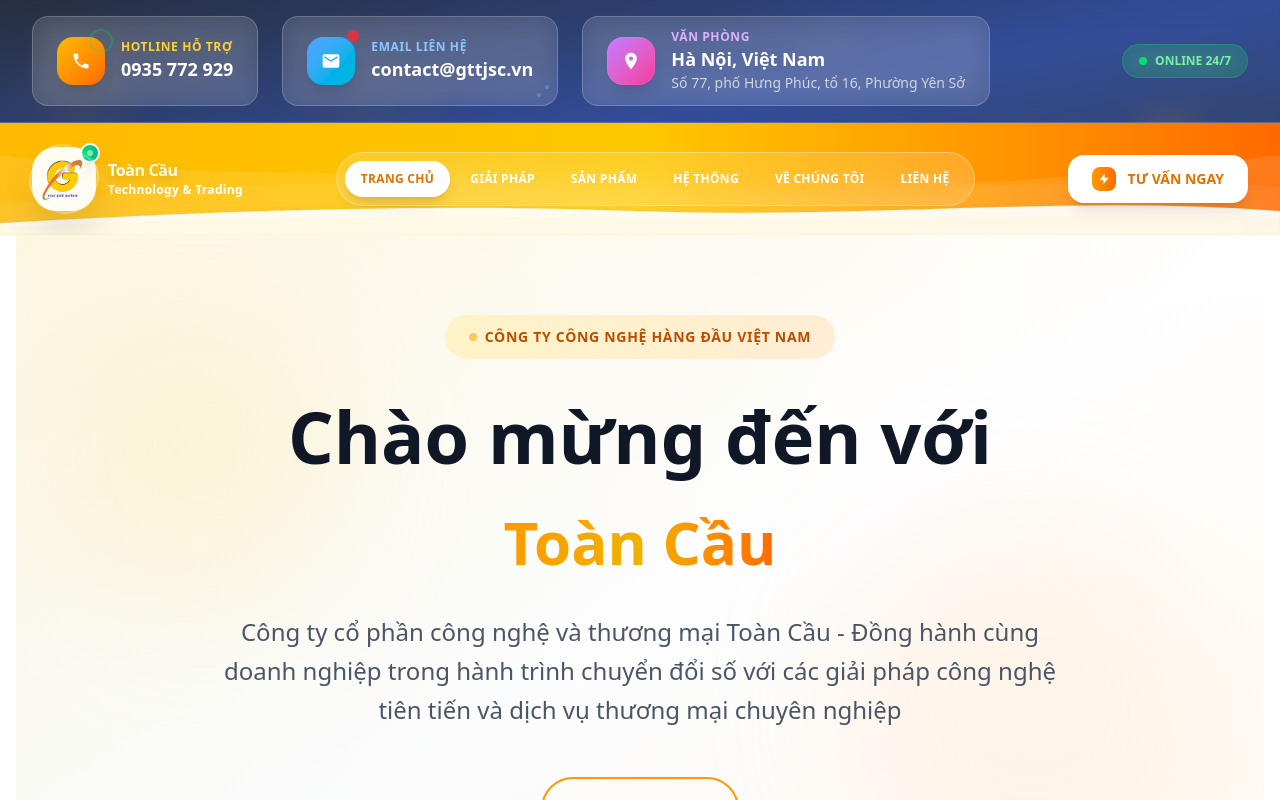
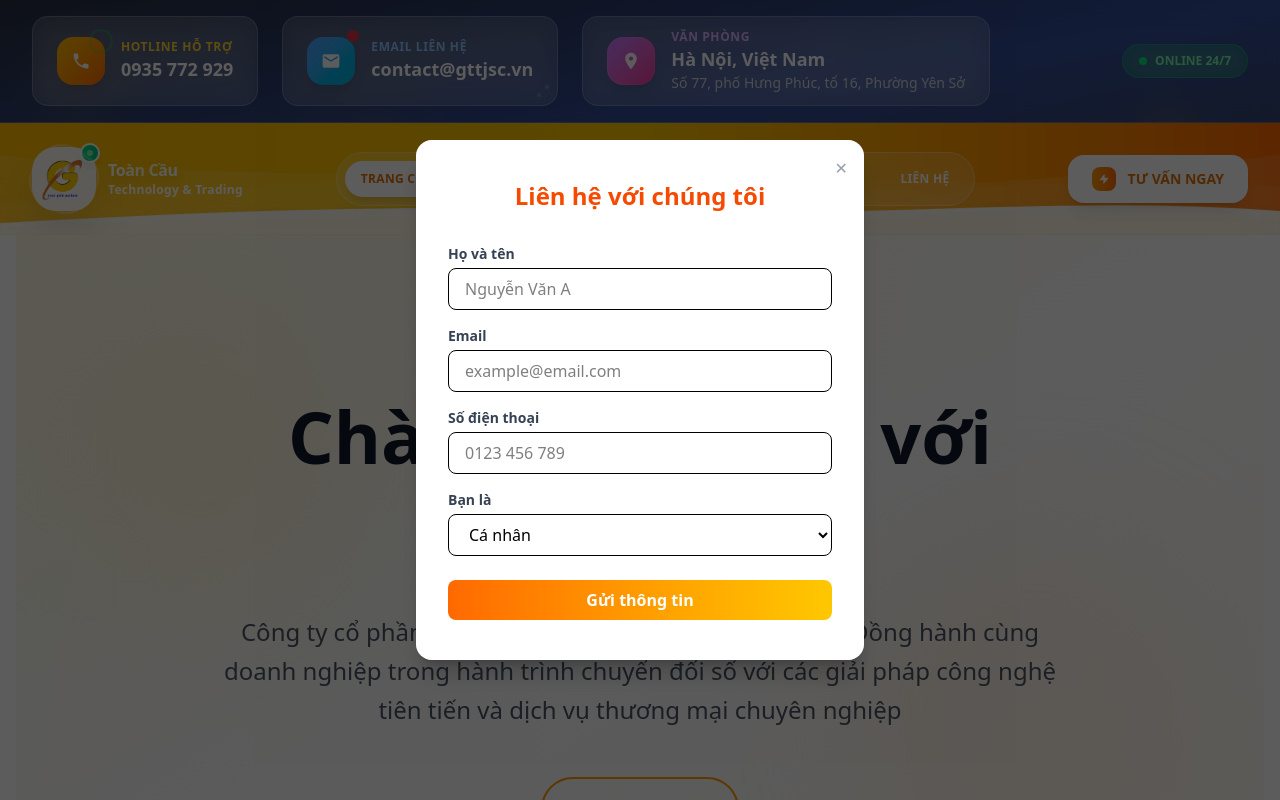
Before and after one commit to Phuc-Grut/TCG-client, a React (Vite) app: page / in a window 1280 px wide. Shown: the top 800 px of the page. Built offline with nearby package versions, Linux system fonts and the light colour scheme.

Commit message:
up gửi mail

```diff
--- a/package.json
+++ b/package.json
@@ -10,6 +10,7 @@
     "preview": "vite preview"
   },
   "dependencies": {
+    "@emailjs/browser": "^4.4.1",
     "@headlessui/react": "^2.2.4",
     "@heroicons/react": "^2.2.0",
     "@tailwindcss/vite": "^4.1.11",
--- a/src/components/ContactModal.tsx
+++ b/src/components/ContactModal.tsx
@@ -1,19 +1,73 @@
-import { useState } from "react";
+import React, { useRef, useState } from "react";
+import emailjs from "@emailjs/browser";
 
-type Props = {
-  isOpen: boolean;
-  onClose: () => void;
+const ContactModal = ({ onClose }) => {
+  const formRef = useRef<HTMLFormElement>(null);
+  const [isSent, setIsSent] = useState(false);
+  const [isLoading, setIsLoading] = useState(false);
+  const [errorMessage, setErrorMessage] = useState("");
+  const [type, setType] = useState("Cá nhân");
+
+  const validateForm = () => {
+    const form = formRef.current;
+    if (!form) return false;
+
+    const email = (form["email"] as HTMLInputElement)?.value;
+    const name = (form["full_name"] as HTMLInputElement)?.value;
+    const phone = (form["phone"] as HTMLInputElement)?.value;
+
+    if (!name || name.trim() === "") {
+      setErrorMessage("Vui lòng nhập họ và tên.");
+      return false;
+    }
+
+    const emailRegex = /^[^\s@]+@[^\s@]+\.[^\s@]+$/;
+    if (!emailRegex.test(email)) {
+      setErrorMessage("Email không hợp lệ.");
+      return false;
+    }
+
+    if (!phone || phone.trim().length < 9) {
+      setErrorMessage("Số điện thoại không hợp lệ.");
+      return false;
+    }
+
+    setErrorMessage("");
+    return true;
   };
 
-export default function ContactModal({ isOpen, onClose }: Props) {
-  const [type, setType] = useState("Cá nhân");
+  const handleSubmit = (e) => {
+    e.preventDefault();
+    if (!formRef.current || !validateForm()) return;
 
-  if (!isOpen) return null;
+    setIsLoading(true);
+
+    emailjs
+      .sendForm(
+        "service_xc0mv5l", // <- Thay bằng service ID của bạn
+        "template_ucatv1j", // <- Thay bằng template ID của bạn
+        formRef.current,
+        "1LxVJKRdLdHLZhrsQ" // <- Public key
+      )
+      .then(() => {
+        setIsSent(true);
+        formRef.current?.reset();
+        setTimeout(() => {
+          setIsSent(false);
+          setIsLoading(false);
+          onClose();
+        }, 3000);
+      })
+      .catch((error) => {
+        console.error("Lỗi gửi email:", error);
+        setIsLoading(false);
+        setErrorMessage("Không thể gửi thông tin. Vui lòng thử lại sau.");
+      });
+  };
 
   return (
     <div className="fixed inset-0 z-50 bg-black/40 grid place-items-center px-4">
       <div className="bg-white rounded-2xl shadow-xl w-full max-w-md relative animate-fadeIn">
-        {/* Close button */}
         <button
           className="absolute top-4 right-4 text-gray-400 hover:text-red-500 transition"
           onClick={onClose}
@@ -26,31 +80,80 @@ export default function ContactModal({ isOpen, onClose }: Props) {
             Liên hệ với chúng tôi
           </h2>
 
-          <form className="space-y-4">
-            {/* Email */}
+          {isSent ? (
+            <div className="text-green-600 font-semibold text-center text-sm">
+              ✅ Cảm ơn bạn! Thông tin đã được gửi thành công.
+            </div>
+          ) : (
+            <form ref={formRef} onSubmit={handleSubmit} className="space-y-4">
+              <input
+                type="hidden"
+                name="date"
+                value={new Date().toLocaleString()}
+              />
+              <input type="hidden" name="_captcha" value="false" />
+              <input
+                type="hidden"
+                name="company_name"
+                value={type === "Doanh nghiệp" ? undefined : ""}
+              />
+              <input
+                type="hidden"
+                name="company_address"
+                value={type === "Doanh nghiệp" ? undefined : ""}
+              />
+
+              {errorMessage && (
+                <div className="text-red-600 text-sm text-center font-medium">
+                  ⚠ {errorMessage}
+                </div>
+              )}
+
               <div>
-              <label className="block text-sm font-semibold text-gray-700 mb-1">Email</label>
+                <label className="block text-sm font-semibold text-gray-700 mb-1">
+                  Họ và tên
+                </label>
+                <input
+                  type="text"
+                  name="full_name"
+                  required
+                  placeholder="Nguyễn Văn A"
+                  className="w-full px-4 py-2 border rounded-lg focus:outline-none focus:ring-2 focus:ring-orange-400"
+                />
+              </div>
+
+              <div>
+                <label className="block text-sm font-semibold text-gray-700 mb-1">
+                  Email
+                </label>
                 <input
                   type="email"
+                  name="email"
+                  required
                   placeholder="example@email.com"
                   className="w-full px-4 py-2 border rounded-lg focus:outline-none focus:ring-2 focus:ring-orange-400"
                 />
               </div>
 
-            {/* Số điện thoại */}
               <div>
-              <label className="block text-sm font-semibold text-gray-700 mb-1">Số điện thoại</label>
+                <label className="block text-sm font-semibold text-gray-700 mb-1">
+                  Số điện thoại
+                </label>
                 <input
                   type="tel"
+                  name="phone"
+                  required
                   placeholder="0123 456 789"
                   className="w-full px-4 py-2 border rounded-lg focus:outline-none focus:ring-2 focus:ring-orange-400"
                 />
               </div>
 
-            {/* Bạn là */}
               <div>
-              <label className="block text-sm font-semibold text-gray-700 mb-1">Bạn là</label>
+                <label className="block text-sm font-semibold text-gray-700 mb-1">
+                  Bạn là
+                </label>
                 <select
+                  name="user_type"
                   value={type}
                   onChange={(e) => setType(e.target.value)}
                   className="w-full px-4 py-2 border rounded-lg focus:outline-none focus:ring-2 focus:ring-orange-400"
@@ -60,21 +163,26 @@ export default function ContactModal({ isOpen, onClose }: Props) {
                 </select>
               </div>
 
-            {/* Nếu là doanh nghiệp thì hiện thêm */}
               {type === "Doanh nghiệp" && (
                 <>
                   <div>
-                  <label className="block text-sm font-semibold text-gray-700 mb-1">Tên công ty</label>
+                    <label className="block text-sm font-semibold text-gray-700 mb-1">
+                      Tên công ty
+                    </label>
                     <input
                       type="text"
+                      name="company_name"
                       placeholder="Công ty TNHH ABC"
                       className="w-full px-4 py-2 border rounded-lg focus:outline-none focus:ring-2 focus:ring-orange-400"
                     />
                   </div>
                   <div>
-                  <label className="block text-sm font-semibold text-gray-700 mb-1">Địa chỉ công ty</label>
+                    <label className="block text-sm font-semibold text-gray-700 mb-1">
+                      Địa chỉ công ty
+                    </label>
                     <input
                       type="text"
+                      name="company_address"
                       placeholder="123 Nguyễn Trãi, Hà Nội"
                       className="w-full px-4 py-2 border rounded-lg focus:outline-none focus:ring-2 focus:ring-orange-400"
                     />
@@ -82,16 +190,19 @@ export default function ContactModal({ isOpen, onClose }: Props) {
                 </>
               )}
 
-            {/* Gửi thông tin */}
               <button
                 type="submit"
+                disabled={isLoading}
                 className="w-full bg-gradient-to-r from-orange-500 to-yellow-400 text-white font-bold py-2 rounded-lg hover:opacity-90 transition-all duration-300 mt-2"
               >
-              Gửi thông tin
+                {isLoading ? "Đang gửi..." : "Gửi thông tin"}
               </button>
             </form>
+          )}
         </div>
       </div>
     </div>
   );
-}
+};
+
+export default ContactModal;
```
Also changed, not shown: 1 other file (tests, documents, lock files or other folders). Lines whose indentation alone changed are shown as unchanged.
